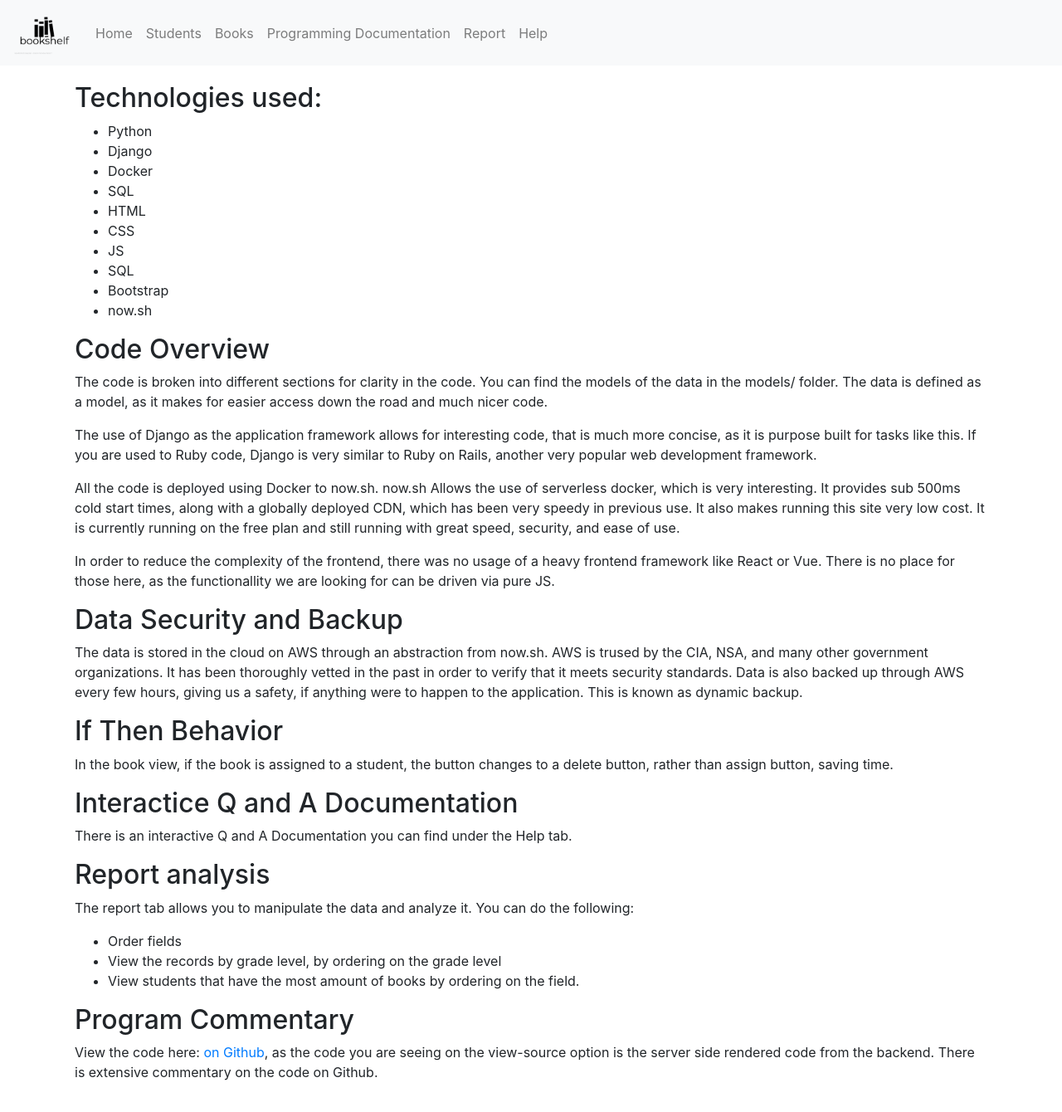
After one commit to pavanagrawal123/bookshelf, a Django app: page /progDoc/ in a window 1280 px wide. The commit adds this page. Shown: the whole page at 83% size. Run offline with Django 3.2, Linux system fonts and the light colour scheme; data comes from the database, SQL or seed files in the repository; some libraries are stand-ins or nearby versions.

Commit message:
mas changes

```diff
--- a/fbla_admin/templates/base.html
+++ b/fbla_admin/templates/base.html
@@ -30,6 +30,11 @@
       integrity="sha384-Gn5384xqQ1aoWXA+058RXPxPg6fy4IWvTNh0E263XmFcJlSAwiGgFAW/dAiS6JXm"
       crossorigin="anonymous"
     />
+    <link
+      rel="stylesheet"
+      href="https://cdn.datatables.net/1.10.19/css/jquery.dataTables.min.css">
+    <script src="https://cdn.datatables.net/1.10.19/js/jquery.dataTables.min.js">
+    </script>
     <style>
       .content {
         margin: 10px;
@@ -47,12 +52,15 @@
       #homePageDemos * {
         font-size: 1.5em;
       }
+      .gap * {
+        margin: 10px;
+      }
     </style>
-    <title>Hello, world!</title>
+    <title>Bookshelf</title>
   </head>
   <body>
     <nav class="navbar navbar-expand-lg navbar-light bg-light">
-      <a class="navbar-brand" href="#">Navbar</a>
+      <a class="navbar-brand" href="#"><img width="75" src="/media/bookshelf-logo.png" /></a>
       <button
         class="navbar-toggler"
         type="button"
@@ -81,8 +89,11 @@
             <a class="nav-link" href="/progDoc/">Programming Documentation</a>
           </li>
           <li class="nav-item">
-            <a class="nav-link" href="/help/">Help</a>
+            <a class="nav-link" href="/report/">Report</a>
           </li>
+          <li class="nav-item">
+              <a class="nav-link" href="/help/">Help</a>
+            </li>
         </ul>
       </div>
     </nav>
--- /dev/null
+++ b/fbla_admin/templates/fbla_admin/documentation.html
@@ -0,0 +1,80 @@
+{% extends "base.html" %} {% load static %} {% block content %}
+
+<h2>Technologies used:</h2>
+<ul>
+  <li>Python</li>
+  <li>Django</li>
+  <li>Docker</li>
+  <li>SQL</li>
+  <li>HTML</li>
+  <li>CSS</li>
+  <li>JS</li>
+  <li>SQL</li>
+  <li>Bootstrap</li>
+  <li>now.sh</li>
+</ul>
+
+<h2>Code Overview</h2>
+<p>
+  The code is broken into different sections for clarity in the code. You can
+  find the models of the data in the models/ folder. The data is defined as a
+  model, as it makes for easier access down the road and much nicer code.
+</p>
+<p>
+  The use of Django as the application framework allows for interesting code,
+  that is much more concise, as it is purpose built for tasks like this. If you
+  are used to Ruby code, Django is very similar to Ruby on Rails, another very
+  popular web development framework.
+</p>
+<p>
+  All the code is deployed using Docker to now.sh. now.sh Allows the use of
+  serverless docker, which is very interesting. It provides sub 500ms cold start
+  times, along with a globally deployed CDN, which has been very speedy in
+  previous use. It also makes running this site very low cost. It is currently
+  running on the free plan and still running with great speed, security, and
+  ease of use.
+</p>
+<p>
+  In order to reduce the complexity of the frontend, there was no usage of a
+  heavy frontend framework like React or Vue. There is no place for those here,
+  as the functionallity we are looking for can be driven via pure JS.
+</p>
+
+<h2>Data Security and Backup</h2>
+<p>
+  The data is stored in the cloud on AWS through an abstraction from now.sh. AWS
+  is trused by the CIA, NSA, and many other government organizations. It has
+  been thoroughly vetted in the past in order to verify that it meets security
+  standards. Data is also backed up through AWS every few hours, giving us a
+  safety, if anything were to happen to the application. This is known as
+  dynamic backup.
+</p>
+<h2>If Then Behavior</h2>
+<p>
+  In the book view, if the book is assigned to a student, the button changes to
+  a delete button, rather than assign button, saving time.
+</p>
+<h2>Interactice Q and A Documentation</h2>
+<p>
+  There is an interactive Q and A Documentation you can find under the Help tab.
+</p>
+<h2>Report analysis</h2>
+<p>
+  The report tab allows you to manipulate the data and analyze it. You can do
+  the following:
+</p>
+<ul>
+  <li>Order fields</li>
+  <li>View the records by grade level, by ordering on the grade level</li>
+  <li>
+    View students that have the most amount of books by ordering on the field.
+  </li>
+</ul>
+<h2>Program Commentary</h2>
+<p>
+  View the code here:
+  <a href="https://github.com/pavanagrawal123/bookshelf">on Github</a>, as the
+  code you are seeing on the view-source option is the server side rendered code
+  from the backend. There is extensive commentary on the code on Github.
+</p>
+{% endblock %}
--- a/fbla_admin/urls.py
+++ b/fbla_admin/urls.py
@@ -14,7 +14,9 @@ urlpatterns = (
     # urls for Django Rest Framework API
     path('api/v1/', include(router.urls)),
     path('', views.index),
-    path('help/', views.help)
+    path('help/', views.help),
+    path('progDoc/', views.documentation),
+    path('report/', views.report)
 )
 
 urlpatterns += (
--- a/fbla_admin/views.py
+++ b/fbla_admin/views.py
@@ -111,3 +111,24 @@ def help(request):
         'studentCount': student.objects.count()
     }
     return render(request, 'fbla_admin/help.html', context=context)
+def documentation(request):
+    context = {
+        'bookCount': book.objects.count(),
+        'studentCount': student.objects.count()
+    }
+    return render(request, 'fbla_admin/documentation.html', context=context)
+
+def report(request):
+    context = {}
+    toRet = []
+    for bok in book.objects.all():
+        bok.count  = ebook.objects.filter(book_id=bok.id).count()
+        bok.available = ebook.objects.filter(book_id=bok.id).exclude(check_out_student=None).count()
+        toRet.append(bok)
+    context['students'] = []
+    for studen in student.objects.all():
+        studen.count = ebook.objects.filter(check_out_student=studen.id).count()
+        context['students'].append(studen)
+    context['books'] = toRet
+    print(context)
+    return render(request, 'fbla_admin/report.html', context=context)
```
Also changed, not shown: fbla_admin/templates/fbla_admin/home.html (+2 -16 lines), fbla_admin/templates/fbla_admin/report.html (added, +48 -0 lines), fbla_admin/templates/fbla_admin/student_list.html (+4 -4 lines), media/bookshelf-logo.png (added), 1 other file.
